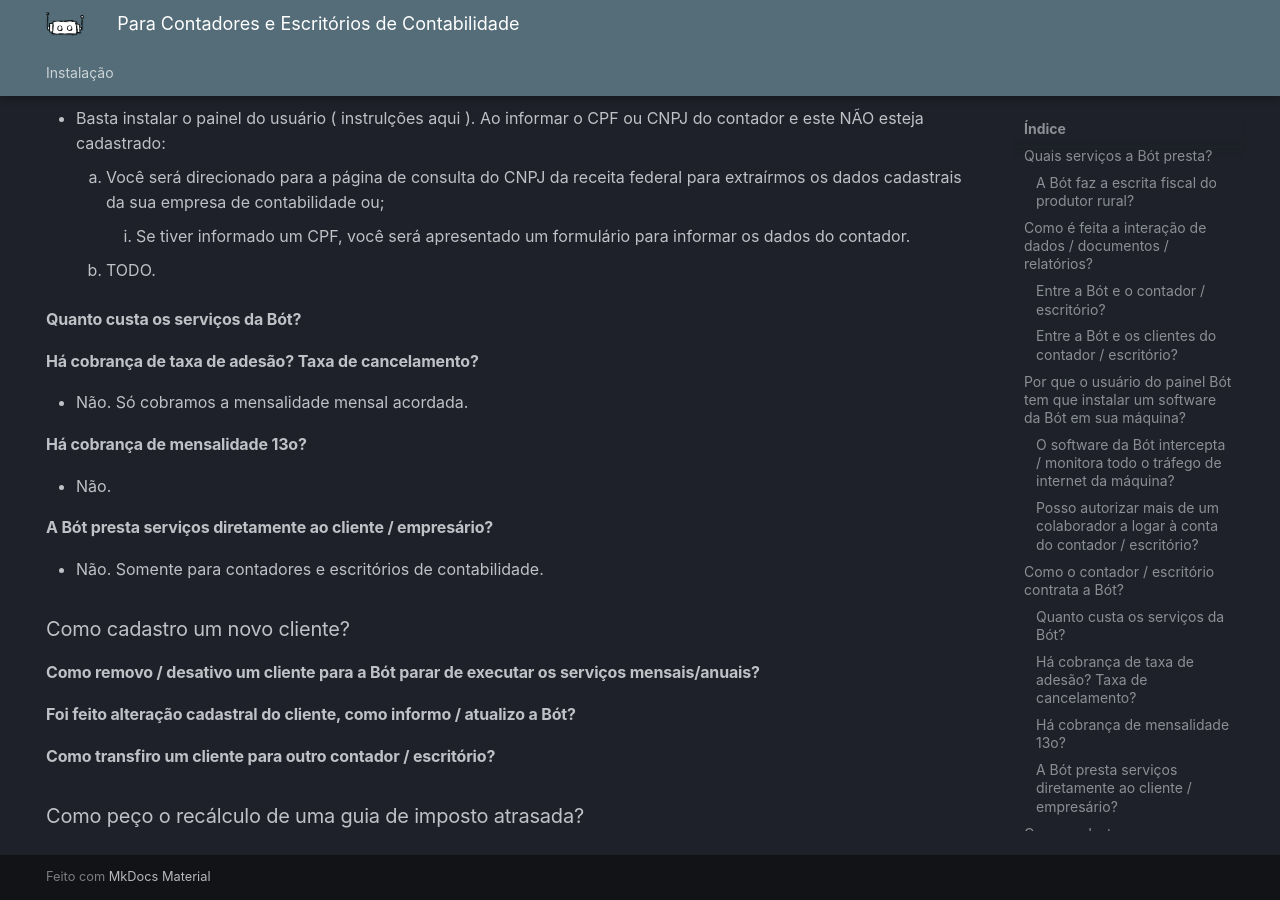
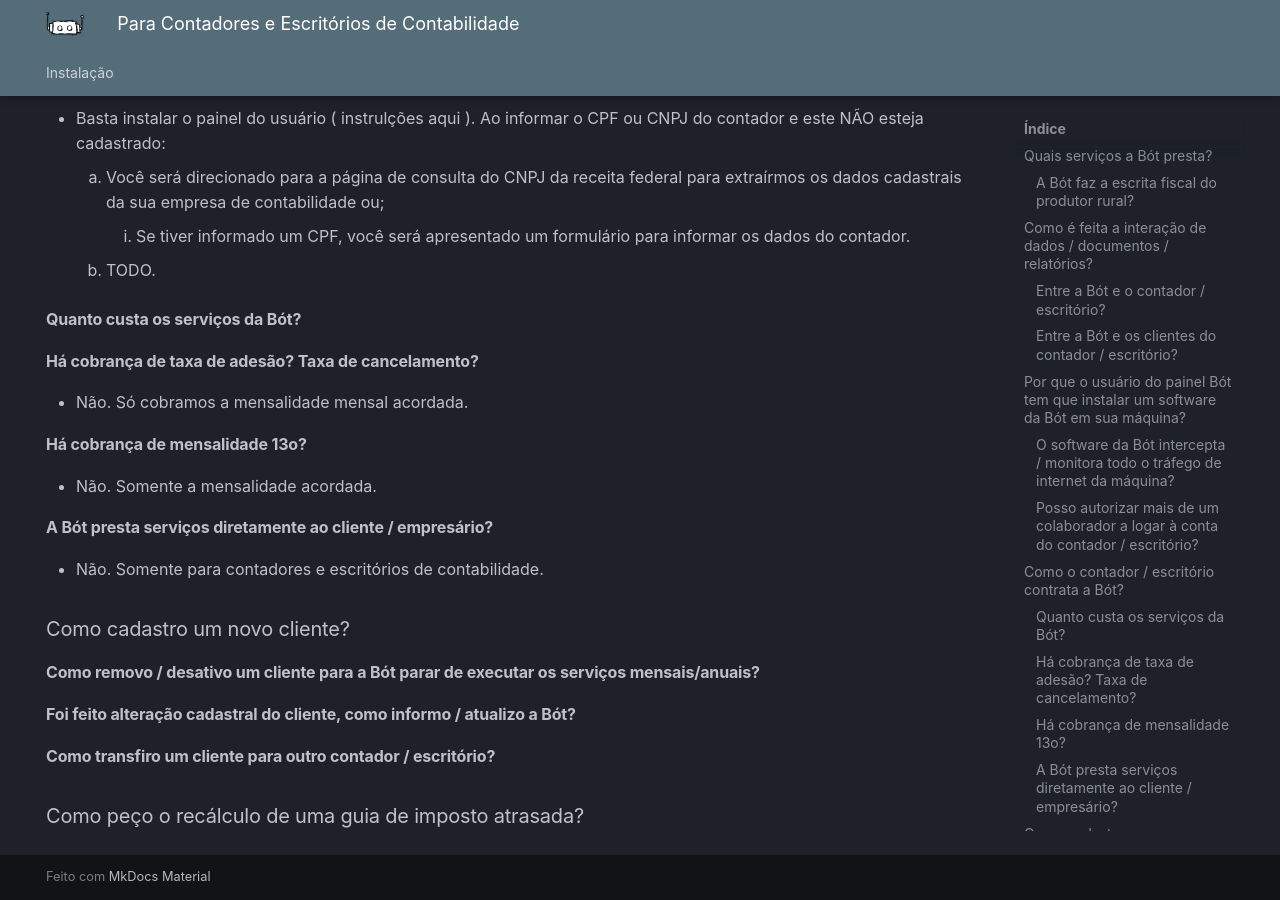
Before and after one commit to drupalista-br/drupalista-br.github.io, an MkDocs documentation site: the page built from docs/perguntas-respostas.md, in a window 1280 px wide and 900 px high, scrolled down 2520 px. Built offline with MkDocs 1.6.1 and Material for MkDocs 9.7.7, drawn with Linux system fonts in a browser that asks for light colours; some web fonts are replaced.

Commit message:
Alterou Terceirizada para Automação.

```diff
--- a/docs/perguntas-respostas.md
+++ b/docs/perguntas-respostas.md
@@ -76,7 +76,7 @@
 * Não. Só cobramos a mensalidade mensal acordada.
 
 #### Há cobrança de mensalidade 13o?
-* Não.
+* Não. Somente a mensalidade acordada.
 
 #### A Bót presta serviços diretamente ao cliente / empresário?
 * Não. Somente para contadores e escritórios de contabilidade.
--- a/mkdocs.yml
+++ b/mkdocs.yml
@@ -1,4 +1,4 @@
-#site_name: Bót | Escrita Fiscal Terceirizada
+#site_name: Bót | Escrita Fiscal Automática
 site_name: Bót
 nav:
   - Instalação: index.md
@@ -29,4 +29,4 @@
   - pymdownx.emoji:
       emoji_index: !!python/name:material.extensions.emoji.twemoji
       emoji_generator: !!python/name:material.extensions.emoji.to_svg
-#copyright: <a href="/blog" class="a_footer">Bót Terceirizada Eireli</a> CNPJ 36.446.846/0001-05<br/>Escrita Fiscal Terceirizada - Para contadores e escritórios de contabilidade
+#copyright: <a href="/blog" class="a_footer">Bót Automação Administrativa Eireli</a> CNPJ 36.446.846/0001-05<br/>Escrita Fiscal Automática - Para contadores e escritórios de contabilidade
```
